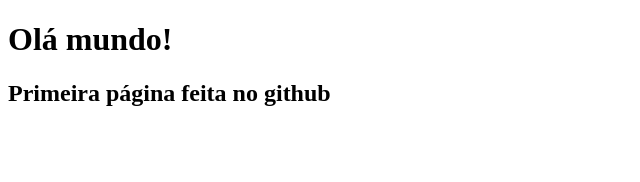
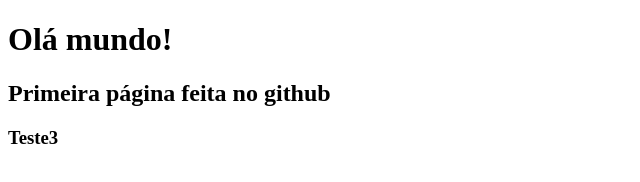
Before and after one commit to profedimarfurtado/pagina-simples, a plain HTML site: page index.html in a window 1280 px wide. Shown: the full height of the page, 0-640 px from the left. Drawn offline with Linux system fonts and the light colour scheme.

Commit message:
terceiro commit

```diff
--- a/index.html
+++ b/index.html
@@ -8,5 +8,6 @@
 <body>
     <h1>Olá mundo!</h1>
     <h2>Primeira página feita no github</h2>
+    <h3>Teste3</h3>
 </body>
 </html>
```
